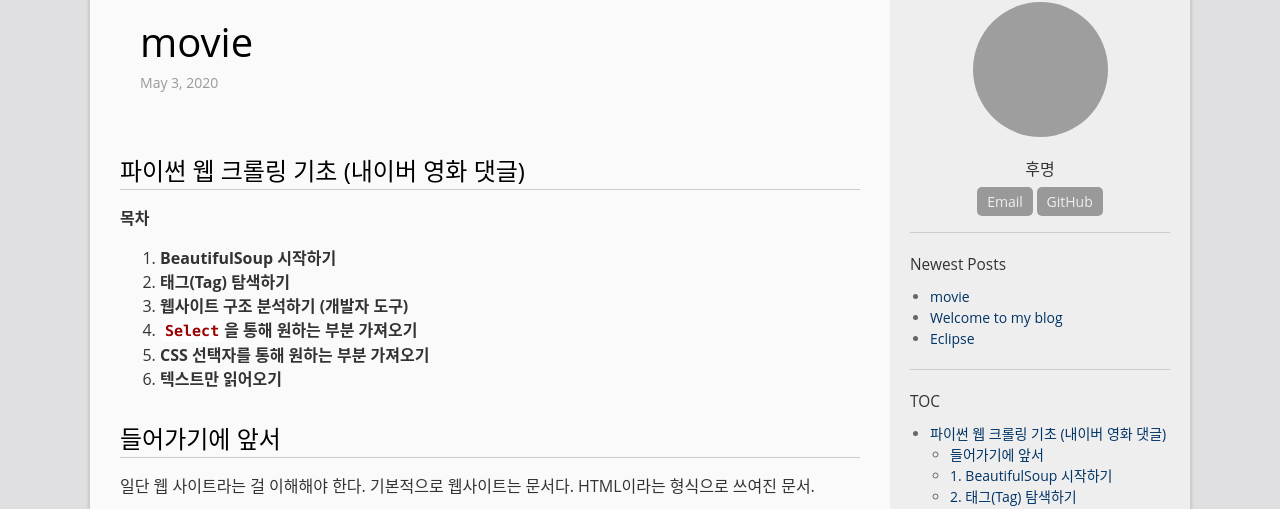
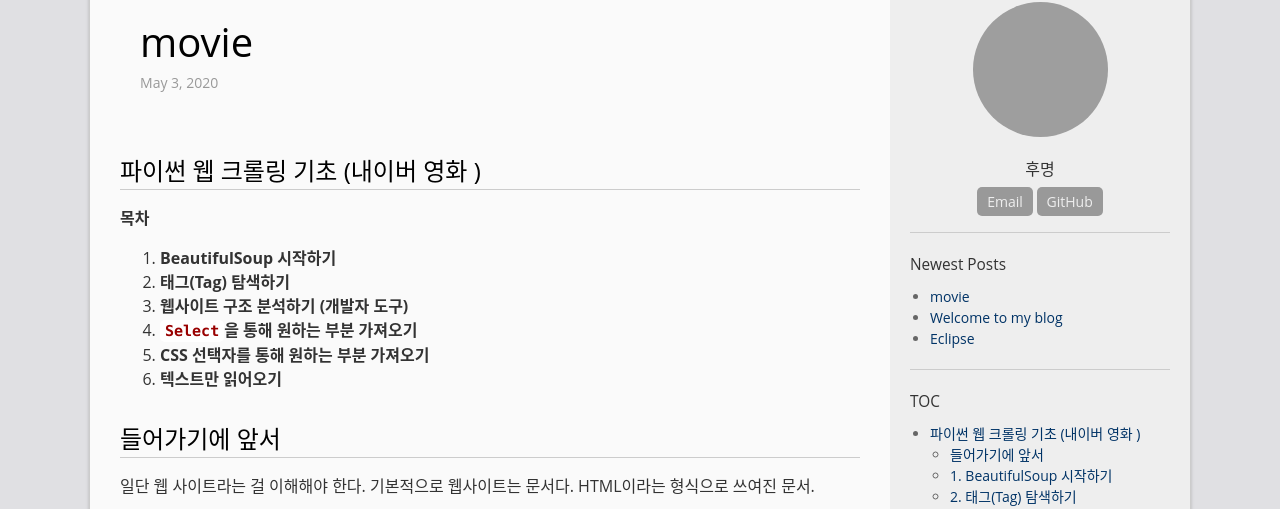
Before and after one commit to gnaud221/gnaud221.github.com, a Jekyll site: the page built from _posts/2020-05-02-movie.md, in a window 1280 px wide and 900 px high. Shown: the part 120-629 px from the top of the window. Built offline with Jekyll 4.4.1, drawn with Linux system fonts in a browser that asks for light colours.

Commit message:
Update 2020-05-02-movie.md

```diff
--- a/_posts/2020-05-02-movie.md
+++ b/_posts/2020-05-02-movie.md
@@ -7,7 +7,7 @@ permalink: /archivers/movie
 ---
 
 
-# 파이썬 웹 크롤링 기초 (내이버 영화 댓글)
+# 파이썬 웹 크롤링 기초 (내이버 영화 )
 **목차**
 
 1.  **BeautifulSoup 시작하기**
```
